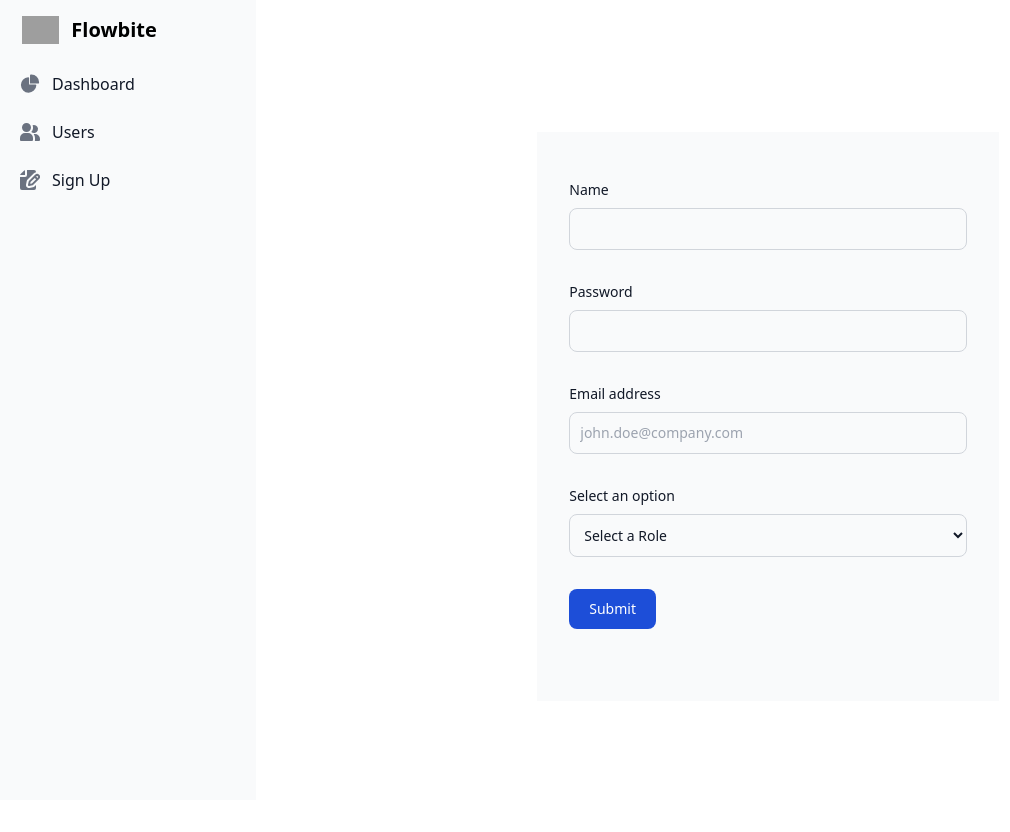
After one commit to devhimel/User-Authentication-and-Role-Management-System, a PHP site: page /add-user.php in a window 1280 px wide. The commit adds this page. Shown: the whole page, without its empty margins (0-1010 px from the left). Run offline with PHP 8.4, Linux system fonts and the light colour scheme; some libraries are stand-ins or nearby versions; grey boxes are pictures that could not be loaded.

Commit message:
Add user functionality added

```diff
--- /dev/null
+++ b/add-user.php
@@ -0,0 +1,68 @@
+<?php
+if(isset($_POST['submit'])){
+    $name = $_POST['name'];
+    $email = $_POST['email'];
+    $password = $_POST['password'];
+    $role = $_POST['role'];
+    $fp = fopen("./database/user_list.txt", "a");
+    fwrite($fp, "$role, $email, $password, $name\n");
+    fclose($fp);
+    header("Location: admin-dashboard.php");
+}
+?>
+<?php include 'includes/header.php'; ?>
+
+<div class="p-4 sm:ml-64">
+    <div class="p-4 rounded-lg flex items-center justify-center h-screen dark:border-gray-700">
+
+        <section
+            class="bg-gray-50 max-w-2xl flex items-center justify-center dark:bg-gray-900 py-12 px-8 sm:px-6 lg:px-8">
+            <form action="add-user.php" method="POST">
+                <div class="grid gap-8 mb-6 md:grid-cols-2">
+                    <div class="col-span-8">
+                        <label for="name"
+                            class="block mb-2 text-sm font-medium text-gray-900 dark:text-white">Name</label>
+                        <input type="text" name="name" id="name"
+                            class="bg-gray-50 border border-gray-300 text-gray-900 text-sm rounded-lg focus:ring-blue-500 focus:border-blue-500 block w-full p-2.5 dark:bg-gray-700 dark:border-gray-600 dark:placeholder-gray-400 dark:text-white dark:focus:ring-blue-500 dark:focus:border-blue-500"
+                            required>
+                    </div>
+                    <div class="col-span-8">
+                        <label for="name"
+                            class="block mb-2 text-sm font-medium text-gray-900 dark:text-white">Password</label>
+                        <input name="password" type="text" id="name"
+                            class="bg-gray-50 border border-gray-300 text-gray-900 text-sm rounded-lg focus:ring-blue-500 focus:border-blue-500 block w-full p-2.5 dark:bg-gray-700 dark:border-gray-600 dark:placeholder-gray-400 dark:text-white dark:focus:ring-blue-500 dark:focus:border-blue-500"
+                            required>
+                    </div>
+
+
+                    <div class="col-span-8">
+                        <label for="email" class="block mb-2 text-sm font-medium text-gray-900 dark:text-white">Email
+                            address</label>
+                        <input name="email" type="email" id="email"
+                            class="bg-gray-50 border border-gray-300 text-gray-900 text-sm rounded-lg focus:ring-blue-500 focus:border-blue-500 block w-full p-2.5 dark:bg-gray-700 dark:border-gray-600 dark:placeholder-gray-400 dark:text-white dark:focus:ring-blue-500 dark:focus:border-blue-500"
+                            placeholder="john.doe@company.com" required>
+                    </div>
+                    <div class="col-span-8">
+                        <label for="roles" class="block mb-2 text-sm font-medium text-gray-900 dark:text-white">Select
+                            an option</label>
+                        <select name="role" id="roles"
+                            class="bg-gray-50 border border-gray-300 text-gray-900 text-sm rounded-lg focus:ring-blue-500 focus:border-blue-500 block w-full p-2.5 dark:bg-gray-700 dark:border-gray-600 dark:placeholder-gray-400 dark:text-white dark:focus:ring-blue-500 dark:focus:border-blue-500">
+                            <option selected>Select a Role</option>
+                            <option value="admin">Admin</option>
+                            <option value="manager">Manager</option>
+                            <option value="user">User</option>
+                        </select>
+                    </div>
+
+                    <button type="submit" name="submit"
+                        class="text-white bg-blue-700 hover:bg-blue-800 focus:ring-4 focus:outline-none focus:ring-blue-300 font-medium rounded-lg text-sm w-full sm:w-auto px-5 py-2.5 text-center dark:bg-blue-600 dark:hover:bg-blue-700 dark:focus:ring-blue-800">Submit</button>
+                </div>
+            </form>
+
+        </section>
+
+
+
+    </div>
+</div>
+<?php include 'includes/footer.php'; ?>
--- a/admin-dashboard.php
+++ b/admin-dashboard.php
@@ -83,7 +83,9 @@ if(isset($_GET['id']) && isset($_GET['id']) != NULL){
         </div>
         <div class="flex items-center justify-between">
             <h2 class="text-2xl font-bold text-gray-900 dark:text-white pt-4">User List</h2>
-            <button class="px-4 py-2 text-white bg-teal-500 rounded-md">Add User</button>
+            <button class="px-4 py-2 text-white bg-teal-500 rounded-md">
+                <a href="add-user.php">Add User</a>
+            </button>
         </div>
 
 
--- a/database/user_list.txt
+++ b/database/user_list.txt
@@ -1,2 +1,3 @@
 admin, admin@gmail.com, 123456, Bonnie Green
 manager, manager@gmail.com, 123456, Thomas Lean
+manager, himel@gmail.com, 123, Md Himel Ali
```
